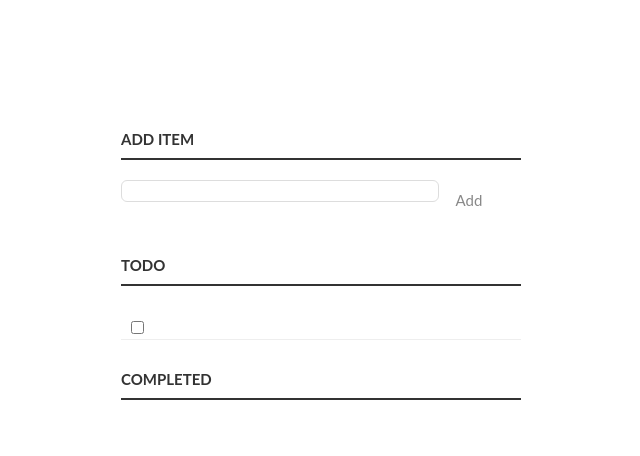
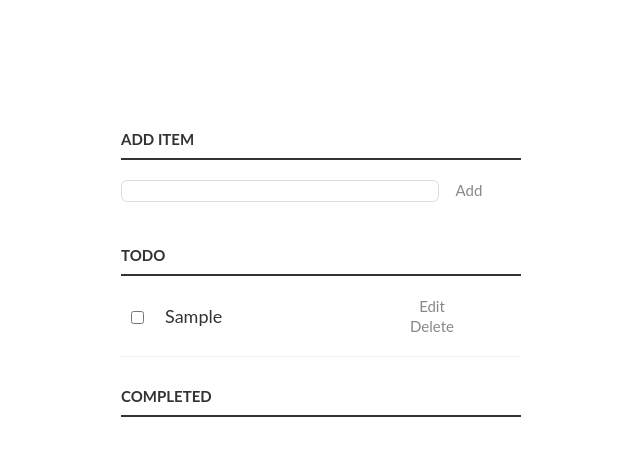
Before and after one commit to ShanSanear/PZAI_Lab6, a plain HTML site: page Zad2/index.html in a window 1280 px wide. Both pictures are taken after typing "Sample" into the empty fields and a click on the button "Add". Shown: the whole page, without its empty margins (319-959 px from the left). Drawn offline with Linux system fonts and the light colour scheme.

Commit message:
Commiting todo app.

```diff
--- a/Zad2/index.html
+++ b/Zad2/index.html
@@ -1,7 +1,11 @@
-<html>
+<html lang="en">
+
+<meta charset="UTF-8">
+
 <head>
+
     <title>Todo App</title>
-    <link rel="stylesheet" href="style/style.css" type="text/css" media="screen">
+    <link rel="stylesheet" href="style/style.css" type="text/css">
 </head>
 <body>
 <div class="container">
--- a/Zad2/js/todo.js
+++ b/Zad2/js/todo.js
@@ -1,116 +1,111 @@
-//Document is the DOM can be accessed in the console with document.window.
-// Tree is from the top, html, body, p etc.
 
-//Problem: User interaction does not provide the correct results.
-//Solution: Add interactivity so the user can manage daily tasks.
-//Break things down into smaller steps and take each step at a time.
-
-
-//Event handling, uder interaction is what starts the code execution.
-
-const taskInput = document.getElementById("new-task");//Add a new task.
-const addButton = document.getElementsByTagName("button")[0];//first button
-const incompleteTaskHolder = document.getElementById("incomplete-tasks");//ul of #incomplete-tasks
-const completedTasksHolder = document.getElementById("completed-tasks");//completed-tasks
-
-
-//New task list item
+const taskInput = document.getElementById("new-task");
+const addButton = document.getElementsByTagName("button")[0];
+const incompleteTaskHolder = document.getElementById("incomplete-tasks");
+const completedTasksHolder = document.getElementById("completed-tasks");
 const createNewTaskElement = function (taskString) {
-
     const listItem = document.createElement("li");
 
-    //input (checkbox)
-    const checkBox = document.createElement("input");//checkbx
-    //label
-    const inputValue = document.createElement("input");//label
-    //input (text)
-    const editInput = document.createElement("input");//text
+    const checkBox = document.createElement("input");
 
-    inputValue.textContent = taskString;
+    const label = document.createElement("label");
 
-    //Each elements, needs appending
+    const editInput = document.createElement("input");
+
+    const editButton = document.createElement("button");
+
+    const deleteButton = document.createElement("button");
+    label.innerText = taskString;
+
     checkBox.type = "checkbox";
     editInput.type = "text";
-    inputValue.type = "text";
+    editButton.innerText = "Edit";
+    editButton.className = "edit";
+    deleteButton.innerText = "Delete";
+    deleteButton.className = "delete";
 
     listItem.appendChild(checkBox);
-    listItem.appendChild(inputValue);
+    listItem.appendChild(label);
     listItem.appendChild(editInput);
+    listItem.appendChild(editButton);
+    listItem.appendChild(deleteButton);
     return listItem;
 };
-
-
 const bindTaskEvents=function(taskListItem, checkBoxEventHandler){
     console.log("bind list item events");
-//select ListItems children
     const checkBox = taskListItem.querySelector("input[type=checkbox]");
+    const editButton = taskListItem.querySelector("button.edit");
+    const deleteButton = taskListItem.querySelector("button.delete");
+
+    editButton.onclick=editTask;
+
+    deleteButton.onclick=deleteTask;
 
     checkBox.onchange=checkBoxEventHandler;
 };
 const taskIncomplete=function(){
     console.log("Incomplete Task...");
-//Mark task as incomplete.
-    //When the checkbox is unchecked
-    //Append the task list item to the #incomplete-tasks.
+
+
     const listItem = this.parentNode;
     incompleteTaskHolder.appendChild(listItem);
     bindTaskEvents(listItem,taskCompleted);
 };
-//Mark task completed
 const taskCompleted=function(){
     console.log("Complete Task...");
-    //Append the task list item to the #completed-tasks
+
     const listItem = this.parentNode;
-    const ul = listItem.parentNode;
-    //Remove the parent list item from the ul.
-    ul.removeChild(listItem);
+    completedTasksHolder.appendChild(listItem);
+    bindTaskEvents(listItem, taskIncomplete);
 };
 const addTask = function () {
     console.log("Add Task...");
-    //Create a new list item with the text from the #new-task:
+
+    if (taskInput.value === "") {
+        alert("Provide input for TODO field");
+        return;
+    }
     const listItem = createNewTaskElement(taskInput.value);
 
-    //Append listItem to incompleteTaskHolder
     incompleteTaskHolder.appendChild(listItem);
     bindTaskEvents(listItem, taskCompleted);
-
     taskInput.value = "";
-
 };
-
-//Edit an existing task.
-
 const editTask = function () {
     console.log("Edit Task...");
     console.log("Change 'edit' to 'save'");
-
-
     const listItem = this.parentNode;
-
     const editInput = listItem.querySelector('input[type=text]');
     const label = listItem.querySelector("label");
     const containsClass = listItem.classList.contains("editMode");
-    //If class of the parent is .editmode
+
     if (containsClass) {
 
-        //switch to .editmode
-        //label becomes the inputs value.
+
         label.innerText = editInput.value;
     } else {
         editInput.value = label.innerText;
     }
+
     listItem.classList.toggle("editMode");
 };
+const deleteTask = function () {
+    console.log("Delete Task...");
+    const listItem = this.parentNode;
+    const ul = listItem.parentNode;
 
-//The glue to hold it all together.
+    ul.removeChild(listItem);
+};
+const ajaxRequest = function () {
+    console.log("AJAX Request");
+};
+addButton.onclick=addTask;
+let i;
+for (i = 0; i<incompleteTaskHolder.children.length; i++){
 
-//Set the click handler to the addTask function.
-addButton.onclick=addTask;
-
-//cycle over incompleteTaskHolder ul list items
-let i;
-//for each list item
-for (i = 0; i<incompleteTaskHolder.children.length; i++){
-    //bind events to list items chldren(tasksCompleted)
     bindTaskEvents(incompleteTaskHolder.children[i],taskCompleted);
 }
+for (i = 0; i<completedTasksHolder.children.length; i++){
+
+    bindTaskEvents(completedTasksHolder.children[i],taskIncomplete);
+}
--- a/Zad2/style/style.css
+++ b/Zad2/style/style.css
@@ -1,4 +1,3 @@
-/* Basic Style */
 body {
     background: #fff;
     color: #333;
@@ -20,18 +19,14 @@ li, h3 {
     clear:both;
     list-style:none;
 }
-input, button {
-    outline: none;
-}
 button {
     background: none;
-    border: 0px;
     color: #888;
     font-size: 15px;
     width: 60px;
-    margin: 10px 0 0;
     font-family: Lato, sans-serif;
     cursor: pointer;
+    border: 0;
 }
 button:hover {
     color: #333;
@@ -76,7 +71,6 @@ p > button:hover {
     color: #0FC57C;
 }
 
-/* Task list */
 li {
     overflow: hidden;
     padding: 20px 0;
@@ -100,13 +94,11 @@ li > .delete:hover {
     color: #CF2323;
 }
 
-/* Completed */
 #completed-tasks label {
     text-decoration: line-through;
     color: #888;
 }
 
-/* Edit Task */
 ul li input[type=text] {
     display:none;
 }
```
